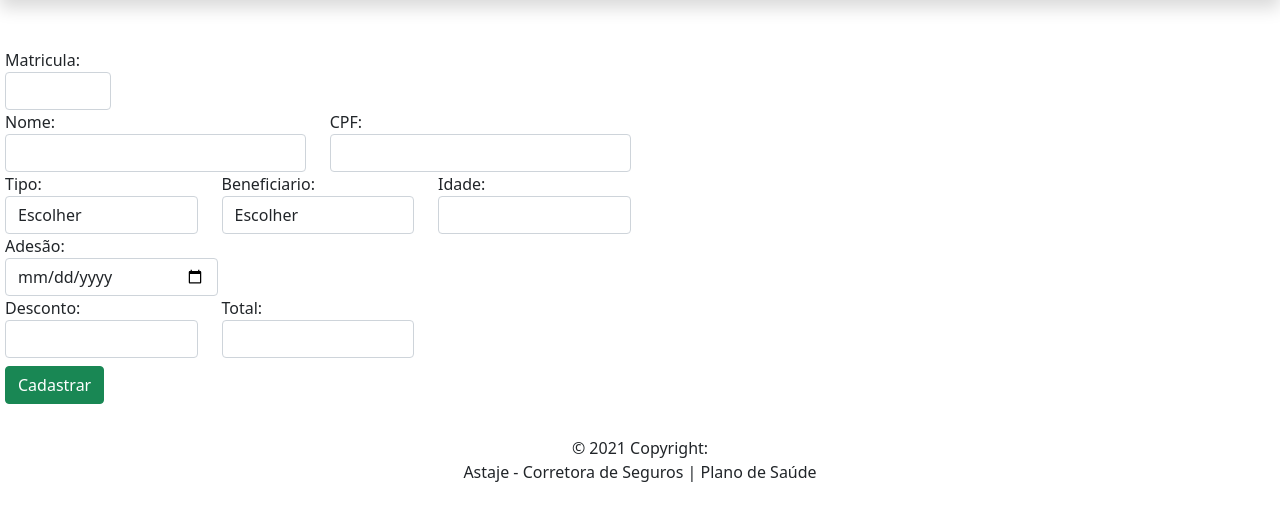
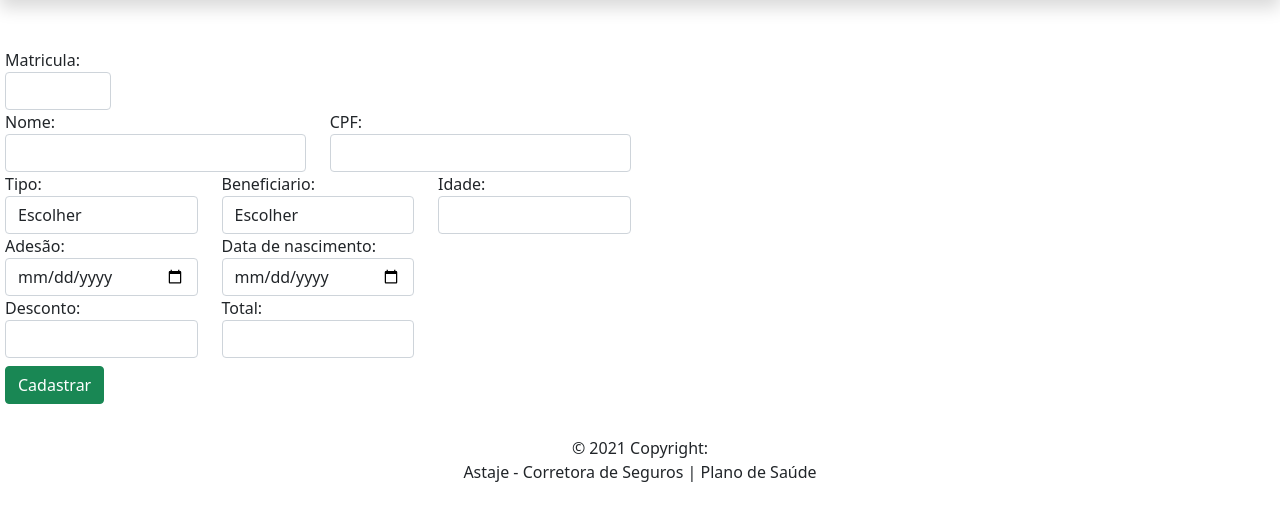
Before and after one commit to acaciojunio28/astaj_valida, a PHP site: page /app/view/cadastro.php in a window 1280 px wide. Shown: the part 72-593 px from the top of the page. Run offline with PHP 8.4, Linux system fonts and the light colour scheme.

Commit message:
sincronizar versão

```diff
--- a/app/controller/read_controller.php
+++ b/app/controller/read_controller.php
@@ -25,7 +25,7 @@ public function tabela(){
     echo  "<td>" . date('d/m/Y', strtotime($row['adesao'])). "</td>" ;
     echo  "<td>" . $row ['desconto']. "</td>" ;
     echo  "<td>" . $row ['desconto_total']. "</td>" ;
-    echo  "<td>" . $row ['data_nascimento']. "</td>" ;
+    echo  "<td>" . date('d/m/Y', strtotime($row['data_nascimento'])). "</td>" ;
      //Data atual
     $dia = date ('d');
     $mes = date ('m');
--- a/app/view/cadastro.php
+++ b/app/view/cadastro.php
@@ -37,12 +37,18 @@
     </div>
         <div class="col-md-2">
             <label>Idade:</label>
-            <input type="text" minlength="3" maxlength="3" name="idade" id="senha" class="form-control" onkeypress="$(this).mask('#00');">
+            <input type="text" minlength="0" maxlength="3" name="idade" id="senha" class="form-control" onkeypress="$(this).mask('#00');">
         </div>
     </div>
-    <div class="form-group col-md-2">
+    <div class="row">
+    <div class="col-md-2">
     <label>Adesão:</label>
     <input type="date" name="adesao" id="senha" class="form-control">
+    </div>
+    <div class="col-md-2">
+    <label>Data de nascimento:</label>
+    <input type="date" name="data_nascimento" id="senha" class="form-control">
+    </div>
     </div>
     <div class="row">
         <div class="col-md-2">
--- a/app/view/layout/heder.php
+++ b/app/view/layout/heder.php
@@ -5,13 +5,13 @@
     <meta http-equiv="X-UA-Compatible" content="IE=edge">
     <meta name="viewport" content="width=device-width, initial-scale=1.0">
     <title>Planos de Saúde e Odontológico em Brasília - DF</title>
+    <script src="./public/js/jquery.js"></script>
+    <script src="https://cdnjs.cloudflare.com/ajax/libs/jquery.mask/1.14.15/jquery.mask.min.js"></script>
     <link rel="icon" type="imagem/png" href="public/img/logo.png" \>
     <link rel="stylesheet" type="text/css" href="./public/css/style.css" media="screen" />
     <link href="./public/css/bootstrap/bootstrap.css" rel="stylesheet" />
     <script src="./public/js/bootstrap/bootstrap.js" crossorigin="anonymous"></script>
     <script src="./public/js/confirm_delete.js"></script>
-    <script src="./public/js/jquery.js"></script>
-    <script src="https://cdnjs.cloudflare.com/ajax/libs/jquery.mask/1.14.15/jquery.mask.min.js"></script>
 
 </head>
 <body>
--- a/public/js/confirm_delete.js
+++ b/public/js/confirm_delete.js
@@ -14,3 +14,16 @@
             location.reload();
         }
     };
+
+
+    $(document).ready(function(){
+    $("#search").on("keyup", function() {
+        var value = $(this).val().toLowerCase();
+        $("#myTable tr").filter(function() {
+        $(this).toggle($(this).text().toLowerCase().indexOf(value) > -1)
+        });
+    });
+    });
+    /**$(document).ready(function(){
+        alert('teste');
+    });**/
```
Also changed, not shown: app/controller/update_controller.php (+4 -4 lines), app/model/banco.php (+4 -5 lines), app/view/editar.php (+7 -1 lines), app/view/listar.php (+10 -2 lines).
